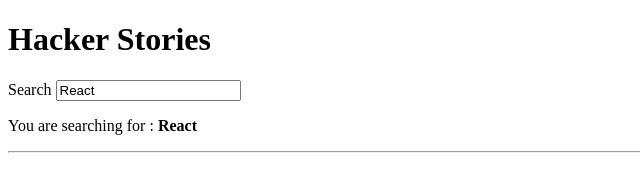
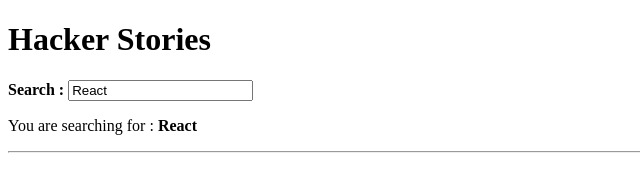
Before and after one commit to massmr/hacker-stories, a React (Vite) app: page / in a window 1280 px wide. Shown: the top 169 px of the page, without its empty margins (0-640 px from the left). Built offline with nearby package versions, Linux system fonts and the light colour scheme.

Commit message:
component composition

```diff
--- a/src/App.jsx
+++ b/src/App.jsx
@@ -64,7 +64,9 @@ const App = () => {
         value={searchTerm}
         onInputChange={handleSearch}
         searchedTerm={searchedTerm}
-      />
+      >
+        <strong>Search :</strong>
+      </InputWithLabel>
 
       <hr />
 
@@ -94,9 +96,9 @@ const Item = ({ item }) => (
 );
 
 //props handling inside function declaration
-const InputWithLabel = ({ id, label, value, type='text', onInputChange, searchedTerm }) => (
+const InputWithLabel = ({ id, value, type='text', onInputChange, children, searchedTerm }) => (
   <>
-    <label htmlFor={id}>{label}</label>
+    <label htmlFor={id}>{children}</label>
     &nbsp;
     <input
       id={id}
```
